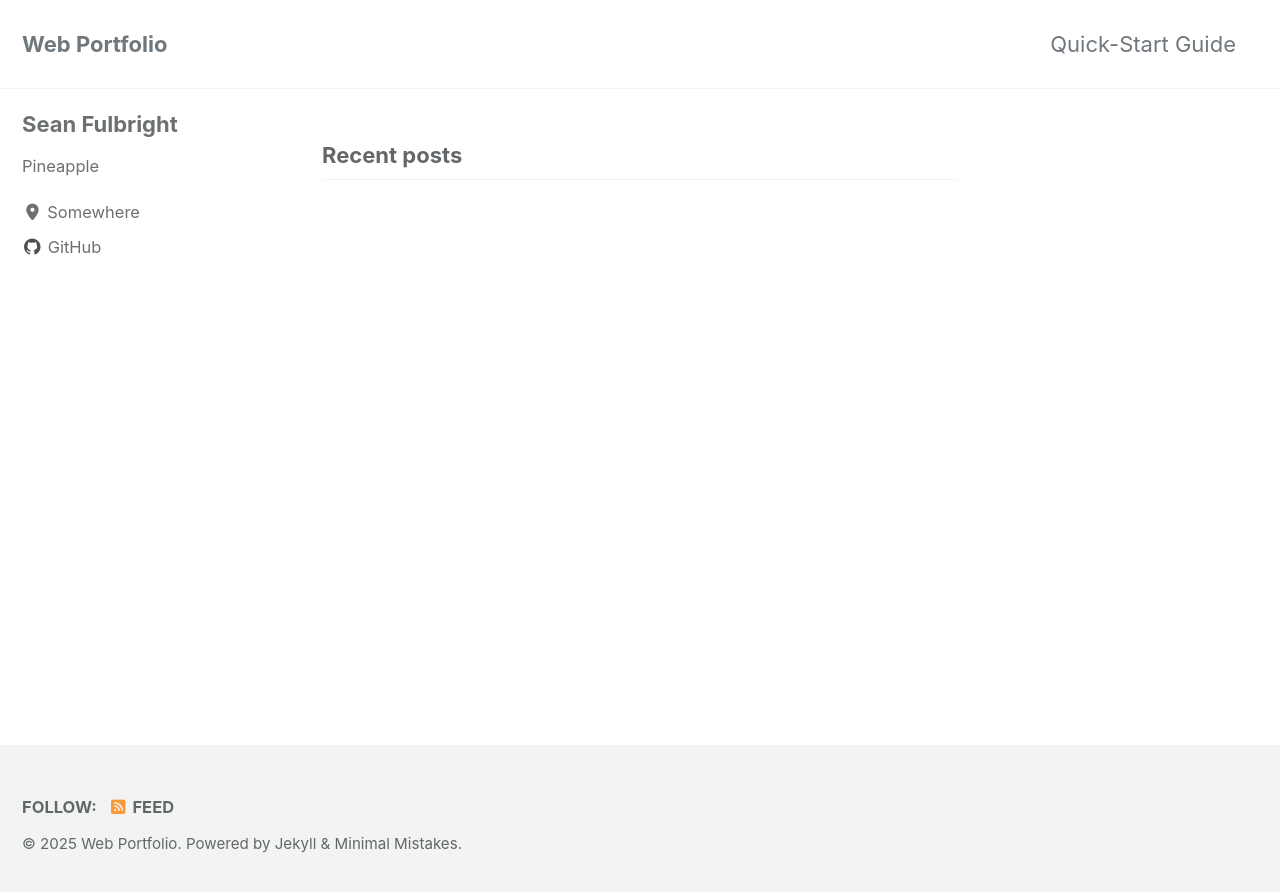
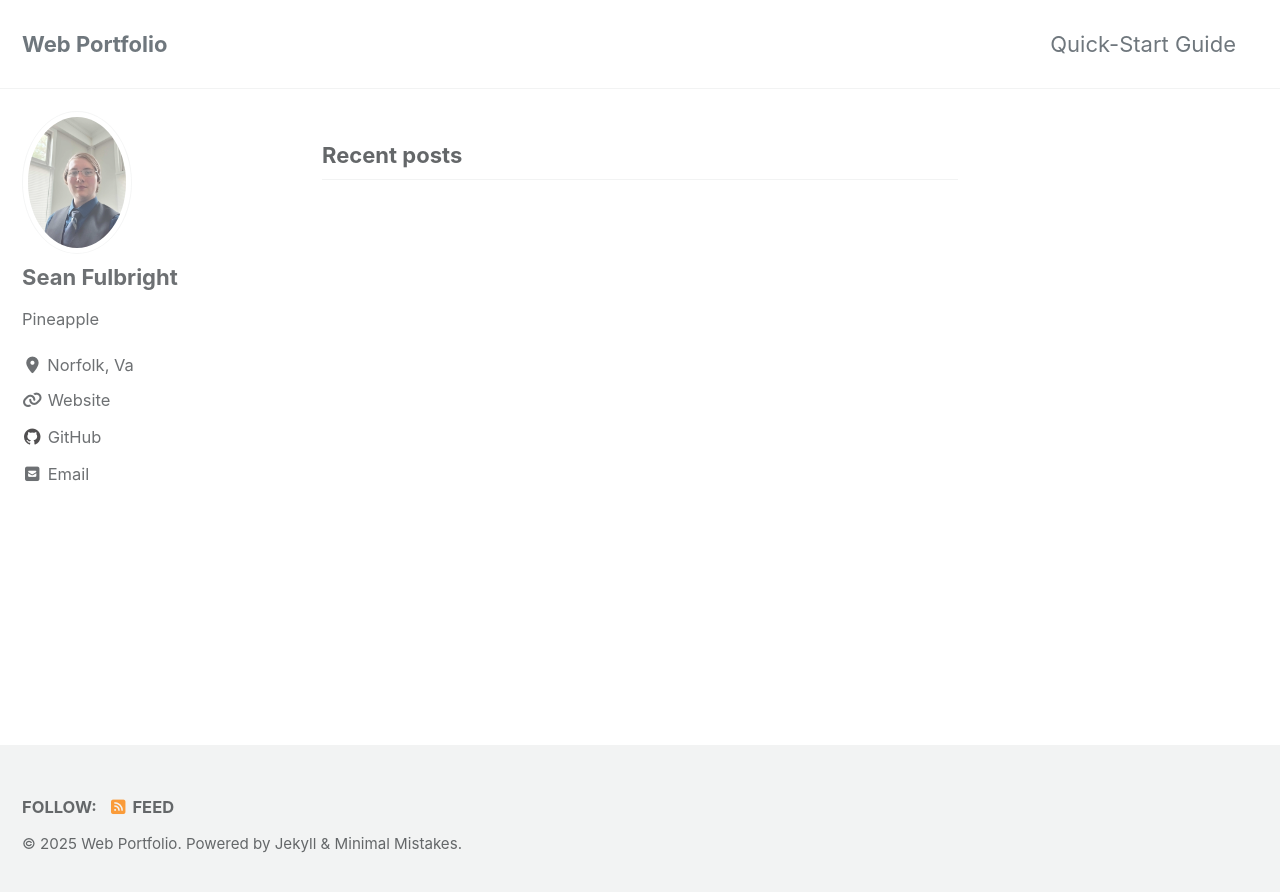
Before and after one commit to cs-sfulb001/cssfulb001.github.io, a Jekyll site: the page built from index.html, in a window 1280 px wide. Shown: the top 892 px of the page. Built offline with Jekyll 4.4.1, drawn with Linux system fonts in a browser that asks for light colours; cached includes are drawn as plain includes; the list of posts is cut into pages by our own code.

Commit message:
adding stuff

```diff
--- a/_config.yml
+++ b/_config.yml
@@ -114,17 +114,17 @@ analytics:
 # Site Author
 author:
   name             : "Sean Fulbright"
-  avatar           : # path of avatar image, e.g. "/assets/images/bio-photo.jpg"
+  avatar           : "/assets/Pics and docs/me.jpg" # path of avatar image, e.g. "/assets/images/bio-photo.jpg"
   bio              : "Pineapple"
-  location         : "Somewhere"
-  email            :
+  location         : "Norfolk, Va"
+  email            : "Snfulbright@gmail.com"
   links:
     - label: "Email"
       icon: "fas fa-fw fa-envelope-square"
       # url: "mailto:your.name@email.com"
     - label: "Website"
       icon: "fas fa-fw fa-link"
-      # url: "https://your-website.com"
+      url: "https://cs-sfulb001.github.io/cssfulb001.github.io/"
     - #label: "Twitter"
       #icon: "fab fa-fw fa-twitter-square"
       # url: "https://twitter.com/"
```
Also changed, not shown: assets/Pics and docs/me.jpg (added), 1 other file.
